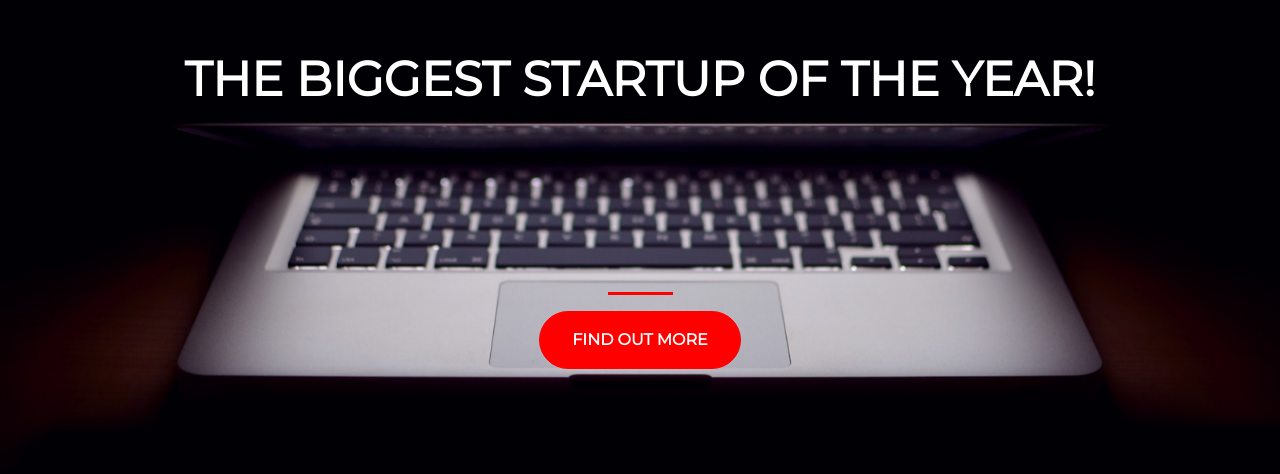
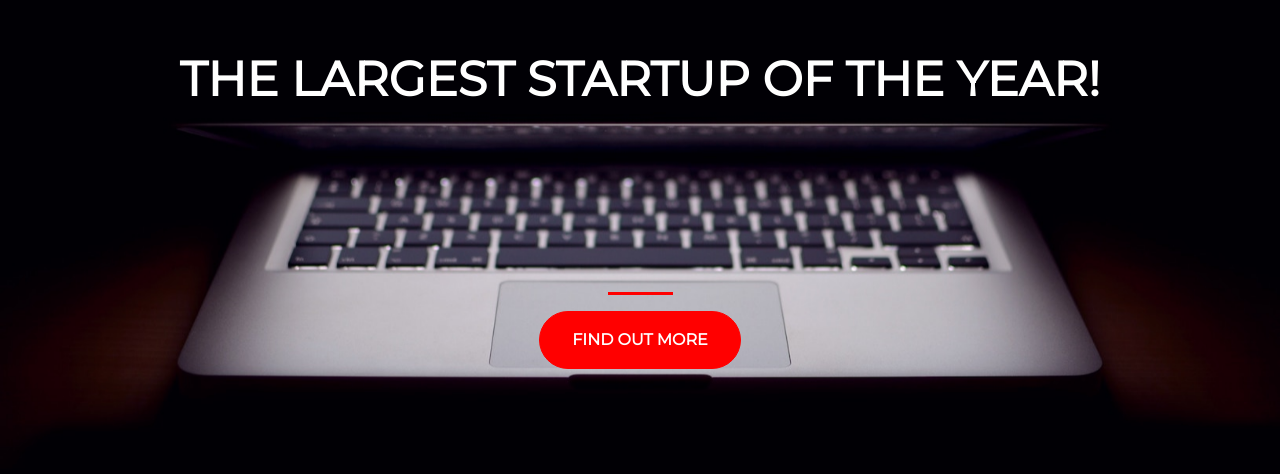
Before and after one commit to jonathanjones2007/jonathanjones2007.github.io, a plain HTML site: page index.html in a window 1280 px wide. Shown: the part 190-664 px from the top of the page. Drawn offline with nearby package versions, Linux system fonts and the light colour scheme.

Commit message:
this is a simple change

```diff
--- a/index.html
+++ b/index.html
@@ -20,7 +20,7 @@
     <div class="container d-flex align-items-center h-100">
       <div class="row">
         <header class="text-center col-12">
-          <h1 class="text-uppercase">The biggest startup of the year!</h1>
+          <h1 class="text-uppercase">The Largest startup of the year!</h1>
         </header>
         <div class="buffer col-12"></div>
         <section class="text-center col-12">
```
